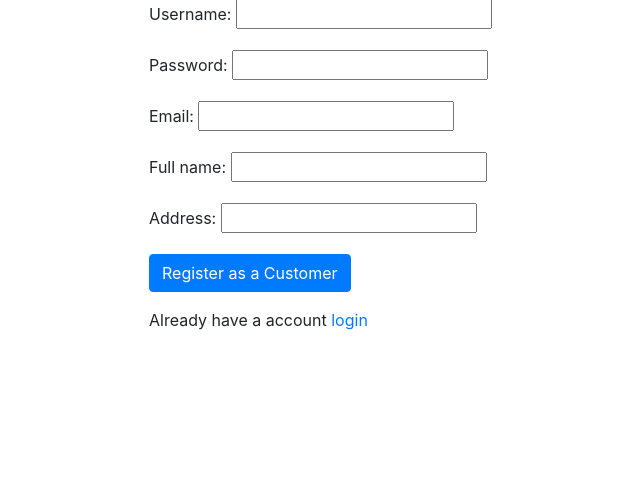
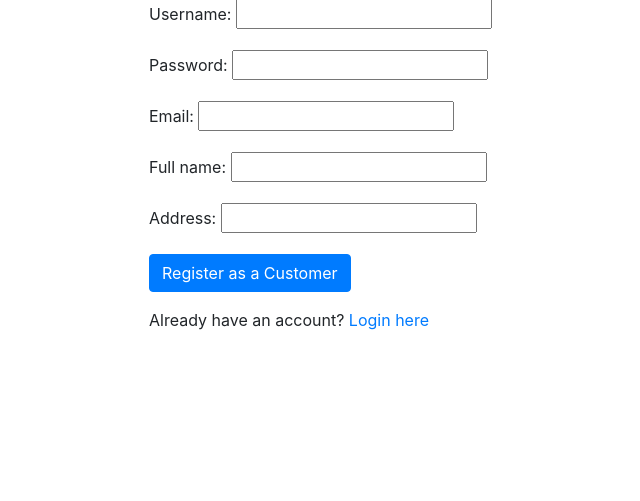
Before and after one commit to hasanasif96/ecomapp, a Django app: page /register/ in a window 1280 px wide. Shown: the part 157-658 px from the top of the page, without its empty margins (221-861 px from the left). Run offline with Django 3.2, Linux system fonts and the light colour scheme; some libraries are stand-ins or nearby versions.

Commit message:
Update customerregistration.html

```diff
--- a/templates/customerregistration.html
+++ b/templates/customerregistration.html
@@ -1,6 +1,6 @@
-{%extends 'base.html' %}
-{% block title%}Customer Registration{% endblock %}
+{% extends 'base.html' %}
 
+{% block title %}Customer Registration{% endblock %}
 
 {% block content %}
 <style>
@@ -17,7 +17,7 @@
                 {{form.as_p}}
                 <button class="btn btn-primary">Register as a Customer</button>
             </form>
-            <p> Already have a account <a href="/login">login</a></p>
+            <p> Already have an account? <a href="{% url 'ecomapp:customerlogin' %}">Login here</a></p>
         </div>
     </div>
 </div>
```
